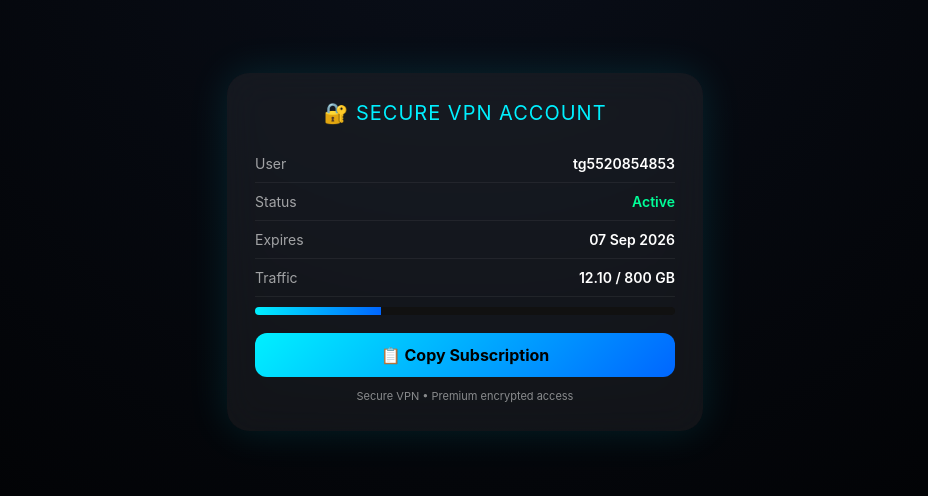
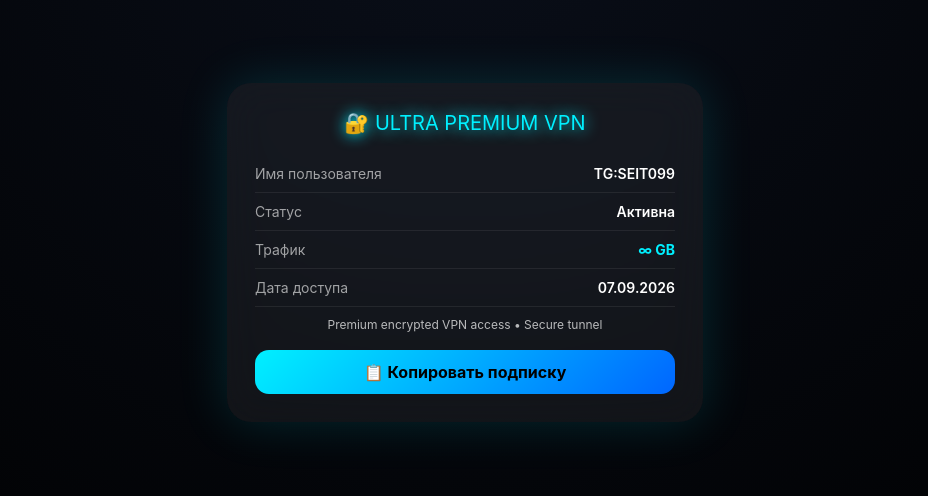
Before and after one commit to seitcomaev359-sudo/Net09, a plain HTML site: page index.html in a window 1280 px wide. Shown: the part 148-644 px from the top of the page, without its empty margins (175-1103 px from the left). Drawn offline with Linux system fonts and the light colour scheme.

Commit message:
Update index.html

```diff
--- a/index.html
+++ b/index.html
@@ -3,7 +3,7 @@
 <head>
 <meta charset="UTF-8">
 <meta name="viewport" content="width=device-width, initial-scale=1.0">
-<title>Secure VPN Panel</title>
+<title>Ultra VPN</title>
 
 <style>
 body{
@@ -17,15 +17,14 @@ body{
     height:100vh;
 }
 
-/* MAIN CARD */
 .card{
     width:92%;
     max-width:420px;
     padding:28px;
-    border-radius:22px;
+    border-radius:24px;
     background: rgba(255,255,255,0.06);
-    backdrop-filter: blur(18px);
-    box-shadow: 0 0 40px rgba(0,240,255,0.12);
+    backdrop-filter: blur(20px);
+    box-shadow: 0 0 50px rgba(0,240,255,0.15);
 }
 
 /* TITLE */
@@ -33,44 +32,33 @@ body{
     text-align:center;
     font-size:20px;
     color:#00f0ff;
+    text-shadow:0 0 15px #00f0ff;
     margin-bottom:20px;
-    letter-spacing:1px;
 }
 
-/* INFO ROWS */
+/* ROWS */
 .row{
     display:flex;
     justify-content:space-between;
     padding:10px 0;
-    border-bottom:1px solid rgba(255,255,255,0.06);
+    border-bottom:1px solid rgba(255,255,255,0.07);
     font-size:14px;
 }
 
-.label{
-    opacity:0.6;
+.label{ opacity:0.6; }
+.value{ font-weight:600; }
+
+.infinity{
+    color:#00f0ff;
+    font-weight:700;
 }
 
-.value{
-    font-weight:600;
-}
-
-.status{
-    color:#00ff99;
-}
-
-/* PROGRESS BAR */
-.bar{
+/* BADGE */
+.badge{
+    text-align:center;
     margin-top:10px;
-    height:8px;
-    background:#111;
-    border-radius:10px;
-    overflow:hidden;
-}
-
-.fill{
-    height:100%;
-    width:30%;
-    background:linear-gradient(90deg,#00f0ff,#0066ff);
+    font-size:12px;
+    opacity:0.7;
 }
 
 /* BUTTON */
@@ -79,8 +67,8 @@ body{
     display:block;
     text-align:center;
     padding:12px;
-    border-radius:12px;
-    background:linear-gradient(135deg,#00f0ff,#0066ff);
+    border-radius:14px;
+    background: linear-gradient(135deg,#00f0ff,#0066ff);
     color:#000;
     font-weight:bold;
     cursor:pointer;
@@ -90,14 +78,6 @@ body{
 .btn:active{
     transform:scale(0.98);
 }
-
-/* FOOTER */
-.small{
-    text-align:center;
-    margin-top:12px;
-    font-size:11px;
-    opacity:0.5;
-}
 </style>
 </head>
 
@@ -105,38 +85,34 @@ body{
 
 <div class="card">
 
-    <div class="title">🔐 SECURE VPN ACCOUNT</div>
+    <div class="title">🔐 ULTRA PREMIUM VPN</div>
 
     <div class="row">
-        <div class="label">User</div>
-        <div class="value">tg5520854853</div>
+        <div class="label">Имя пользователя</div>
+        <div class="value">TG:SEIT099</div>
     </div>
 
     <div class="row">
-        <div class="label">Status</div>
-        <div class="value status">Active</div>
+        <div class="label">Статус</div>
+        <div class="value">Активна</div>
     </div>
 
     <div class="row">
-        <div class="label">Expires</div>
-        <div class="value">07 Sep 2026</div>
+        <div class="label">Трафик</div>
+        <div class="value infinity">∞ GB</div>
     </div>
 
     <div class="row">
-        <div class="label">Traffic</div>
-        <div class="value">12.10 / 800 GB</div>
+        <div class="label">Дата доступа</div>
+        <div class="value">07.09.2026</div>
     </div>
 
-    <div class="bar">
-        <div class="fill"></div>
+    <div class="badge">
+        Premium encrypted VPN access • Secure tunnel
     </div>
 
-    <div class="btn" onclick="copyLink()">
-        📋 Copy Subscription
-    </div>
-
-    <div class="small">
-        Secure VPN • Premium encrypted access
+    <div class="btn" onclick="copySub()">
+        📋 Копировать подписку
     </div>
 
 </div>
@@ -145,9 +121,9 @@ body{
 
 const SUB = "https://raw.githubusercontent.com/seitcomaev359-sudo/Net09/Boza09/Get.txt/Test09";
 
-function copyLink(){
+function copySub(){
     navigator.clipboard.writeText(SUB);
-    alert("Subscription copied");
+    alert("Подписка скопирована");
 }
 
 </script>
```
